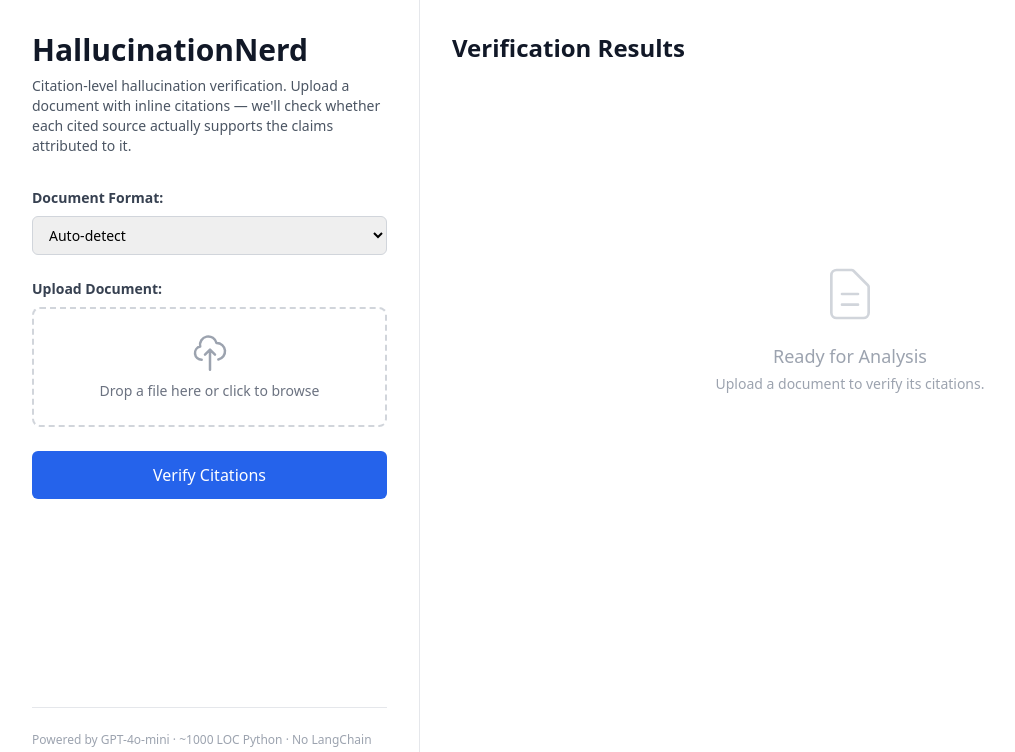
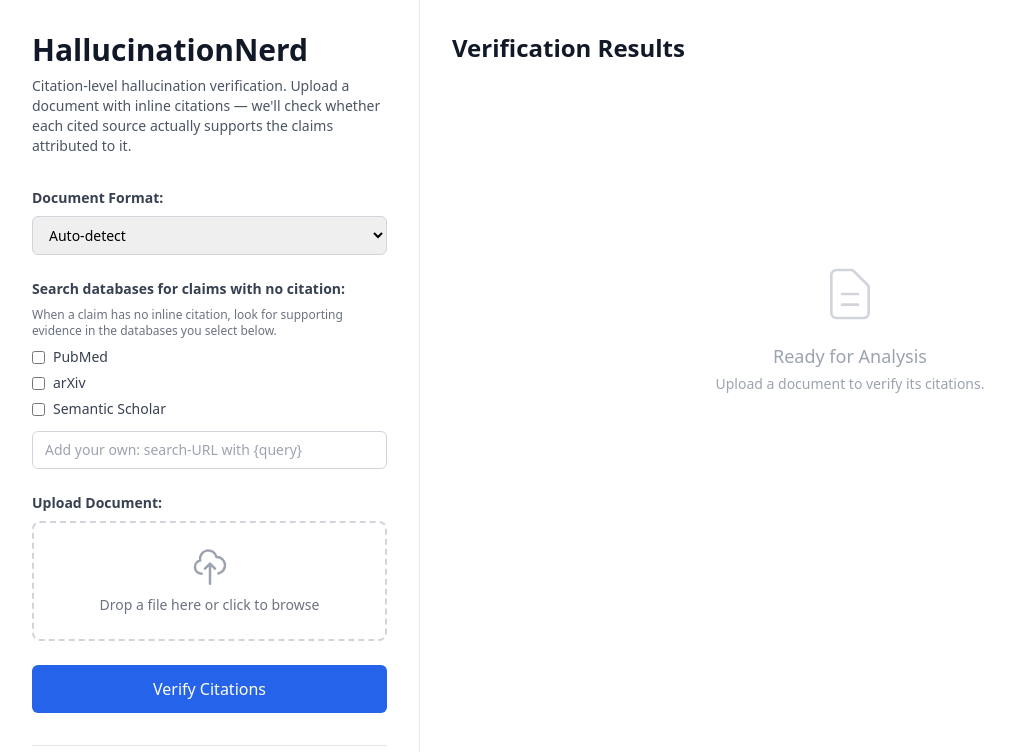
Before and after one commit to Taranum01/HallucinationNerd, a FastAPI app: page / in a window 1280 px wide. Shown: the top 752 px of the page, without its empty margins (0-1015 px from the left). Run offline with FastAPI, Linux system fonts and the light colour scheme; some libraries are stand-ins or nearby versions.

Commit message:
feat(web): add user-selectable source databases for backup search
Add PubMed/arXiv/Semantic Scholar checkboxes plus a custom search-URL
database so claims with no inline citation are checked against the
databases the user selects. Wires backup_search into /verify and reports
BACKUP_FOUND / NO_BACKUP_FOUND per claim.

```diff
--- a/web/app.py
+++ b/web/app.py
@@ -39,9 +39,14 @@ async def verify_document(
     request: Request,
     file: UploadFile = File(...),
     source_type: str = Form(default="auto"),
+    databases: str = Form(default=""),
+    custom_database: str = Form(default=""),
 ):
     """
     Accept a document upload, extract claims + citations, verify each one.
+    For claims with no inline citation, optionally run a backup search over the
+    user-selected databases (comma-separated keys in `databases`, plus an optional
+    `custom_database` search-URL template containing '{query}').
     Returns JSON with per-claim results.
     """
     if not os.getenv("OPENAI_API_KEY"):
@@ -57,8 +62,11 @@ async def verify_document(
         tmp.write(content_bytes)
         tmp_path = tmp.name
 
+    db_list = [d.strip() for d in databases.split(",") if d.strip()]
     try:
-        results = await asyncio.to_thread(_run_verification, tmp_path, filename, suffix, source_type)
+        results = await asyncio.to_thread(
+            _run_verification, tmp_path, filename, suffix, source_type, db_list, custom_database.strip()
+        )
         return JSONResponse(content=results)
     except Exception as e:
         return JSONResponse(content={"error": str(e)}, status_code=500)
@@ -154,11 +162,50 @@ def _extract_citation_rich_sections(text: str, max_chars: int = 12000) -> str:
     return text[:max_chars]
 
 
-def _run_verification(file_path: str, filename: str, suffix: str, source_type: str) -> dict:
+def _verify_one(claim_text: str, source_content: str) -> dict:
+    """Verify a single claim against a block of source content (used by the backup
+    search for uncited claims). Returns a dict with verdict/confidence/evidence."""
+    import re as _re
+    import hashlib as _hl
+    from verify_hallucinations import verify_citations_for_question, _find_relevant_spans
+
+    clean_text = _re.sub(r'\[\d+(?:,\s*\d+)*\]', '', claim_text).strip()
+    chunked = _find_relevant_spans(clean_text, source_content)
+    if not chunked or len(chunked) < 50:
+        chunked = source_content[:15000]
+
+    out = {"verdict": "UNVERIFIABLE", "confidence": 0.0, "evidence_quote": "", "reasoning": ""}
+    verification = verify_citations_for_question(
+        entry={
+            "question_id": _hl.md5((clean_text + "backup").encode()).hexdigest()[:12],
+            "synopsis": f"{clean_text} [1]",
+            "retrieved_articles": [{"id": "1", "content": chunked}],
+        },
+        single_claim=True,
+    )
+    if verification:
+        v = verification[0] if isinstance(verification, list) else verification
+        if hasattr(v, "verdict"):
+            out.update({"verdict": v.verdict, "confidence": v.confidence,
+                        "evidence_quote": v.evidence_quote, "reasoning": v.reasoning})
+        else:
+            out.update({"verdict": v.get("verdict", "UNVERIFIABLE"),
+                        "confidence": v.get("confidence", 0.0),
+                        "evidence_quote": v.get("evidence_quote", ""),
+                        "reasoning": v.get("reasoning", "")})
+    return out
+
+
+def _run_verification(file_path: str, filename: str, suffix: str, source_type: str,
+                      databases: list = None, custom_database: str = "") -> dict:
     """
     Run the HallucinationNerd pipeline on the uploaded file.
     This runs in a thread to not block the event loop.
+    `databases` is the list of user-selected backup-search databases (used for
+    claims with no inline citation); `custom_database` is an optional user-supplied
+    search-URL template.
     """
+    databases = databases or []
     from verify_hallucinations import (
         _parse_pdf,
         decompose_claims,
@@ -244,7 +291,38 @@ def _run_verification(file_path: str, filename: str, suffix: str, source_type: s
         }
 
         if not cited_refs:
-            result["reasoning"] = "No citation provided for this claim."
+            # No inline citation. If the user enabled backup databases, search them
+            # for supporting evidence; otherwise report it as uncited.
+            if databases or custom_database:
+                from citation_resolver import backup_search
+                bcontent, bsource = backup_search(claim_text, databases, custom_database)
+                if bcontent:
+                    bv = _verify_one(claim_text, bcontent)
+                    if bv["verdict"] in ("SUPPORTED", "PARTIALLY_SUPPORTED"):
+                        result["verdict"] = "BACKUP_FOUND"
+                        result["backup_source"] = bsource
+                        result["confidence"] = bv["confidence"]
+                        result["evidence_quote"] = bv["evidence_quote"]
+                        result["reasoning"] = (
+                            f"No inline citation. Supporting evidence found via {bsource} "
+                            f"(verdict against that source: {bv['verdict']})."
+                        )
+                    else:
+                        result["verdict"] = "NO_BACKUP_FOUND"
+                        result["backup_source"] = bsource
+                        result["reasoning"] = (
+                            f"No inline citation. Searched {bsource}, but the top candidate "
+                            f"did not support the claim ({bv['verdict']})."
+                        )
+                else:
+                    result["verdict"] = "NO_BACKUP_FOUND"
+                    searched = ", ".join(databases) if databases else "custom database"
+                    result["reasoning"] = (
+                        f"No inline citation. No supporting source found in the selected "
+                        f"database(s): {searched}."
+                    )
+            else:
+                result["reasoning"] = "No citation provided for this claim."
             results.append(result)
             continue
 
@@ -324,9 +402,12 @@ def _run_verification(file_path: str, filename: str, suffix: str, source_type: s
     not_supported = sum(1 for r in results if r["verdict"] == "NOT_SUPPORTED")
     contradicted = sum(1 for r in results if r["verdict"] == "CONTRADICTED")
     unverifiable = sum(1 for r in results if r["verdict"] == "UNVERIFIABLE")
+    backup_found = sum(1 for r in results if r["verdict"] == "BACKUP_FOUND")
+    no_backup_found = sum(1 for r in results if r["verdict"] == "NO_BACKUP_FOUND")
 
-    verifiable = total - unverifiable
-    reliability_pct = (supported + partial) / verifiable * 100 if verifiable > 0 else 0
+    # Verifiable = everything we could actually assess (backup outcomes count).
+    verifiable = supported + partial + not_supported + contradicted + backup_found + no_backup_found
+    reliability_pct = (supported + partial + backup_found) / verifiable * 100 if verifiable > 0 else 0
 
     return {
         "filename": filename,
@@ -337,6 +418,8 @@ def _run_verification(file_path: str, filename: str, suffix: str, source_type: s
             "not_supported": not_supported,
             "contradicted": contradicted,
             "unverifiable": unverifiable,
+            "backup_found": backup_found,
+            "no_backup_found": no_backup_found,
             "reliability_percent": round(reliability_pct, 1),
         },
         "claims": results,
--- a/web/static/js/app.js
+++ b/web/static/js/app.js
@@ -78,6 +78,9 @@ form.addEventListener('submit', async (e) => {
     const formData = new FormData();
     formData.append('file', fileInput.files[0]);
     formData.append('source_type', document.getElementById('sourceType').value);
+    const selectedDbs = [...document.querySelectorAll('.dbCheck:checked')].map(c => c.value);
+    formData.append('databases', selectedDbs.join(','));
+    formData.append('custom_database', document.getElementById('customDatabase').value.trim());
 
     try {
         const response = await fetch('/verify', { method: 'POST', body: formData });
@@ -131,10 +134,18 @@ function renderResults(data) {
     const notSupportedRefs = new Set();
     const inaccessibleRefs = new Set();
     let noCitationCount = 0;
+    let backupFoundCount = 0;
+    let noBackupCount = 0;
 
     data.claims.forEach(c => {
         const refs = c.cited_refs || [];
-        if (refs.length === 0) { noCitationCount++; return; }
+        if (refs.length === 0) {
+            // Uncited claim: bucket by backup-search outcome
+            if (c.verdict === 'BACKUP_FOUND') backupFoundCount++;
+            else if (c.verdict === 'NO_BACKUP_FOUND') noBackupCount++;
+            else noCitationCount++;
+            return;
+        }
         refs.forEach(r => {
             if (c.citation_exists === true) {
                 existingRefs.add(r);
@@ -172,6 +183,16 @@ function renderResults(data) {
         document.getElementById('catNoCitationRefs').textContent =
             ` ${noCitationCount} claim${noCitationCount === 1 ? '' : 's'} with no inline citation`;
     }
+    if (backupFoundCount > 0) {
+        document.getElementById('catBackupFound').classList.remove('hidden');
+        document.getElementById('catBackupFoundRefs').textContent =
+            ` ${backupFoundCount} uncited claim${backupFoundCount === 1 ? '' : 's'} matched to a supporting source`;
+    }
+    if (noBackupCount > 0) {
+        document.getElementById('catNoBackup').classList.remove('hidden');
+        document.getElementById('catNoBackupRefs').textContent =
+            ` ${noBackupCount} uncited claim${noBackupCount === 1 ? '' : 's'} with no supporting source found`;
+    }
 
     // Show detailed claims header
     document.getElementById('detailsHeader').style.display = 'block';
@@ -182,9 +203,17 @@ function renderResults(data) {
         card.className = `p-4 rounded-lg fade-in ${getVerdictClass(claim.verdict)}`;
         card.style.animationDelay = `${i * 0.05}s`;
 
-        const verdictBadge = (!claim.cited_refs || claim.cited_refs.length === 0)
-            ? { label: '— No Citation Provided', class: 'bg-purple-100 text-purple-700' }
-            : getVerdictBadge(claim.verdict);
+        const noRefs = (!claim.cited_refs || claim.cited_refs.length === 0);
+        let verdictBadge;
+        if (claim.verdict === 'BACKUP_FOUND') {
+            verdictBadge = { label: `✓ Backup Source Found${claim.backup_source ? ' — ' + claim.backup_source : ''}`, class: 'bg-teal-100 text-teal-700' };
+        } else if (claim.verdict === 'NO_BACKUP_FOUND') {
+            verdictBadge = { label: '✗ No Backup Source', class: 'bg-orange-100 text-orange-700' };
+        } else if (noRefs) {
+            verdictBadge = { label: '— No Citation Provided', class: 'bg-purple-100 text-purple-700' };
+        } else {
+            verdictBadge = getVerdictBadge(claim.verdict);
+        }
         const confidence = claim.confidence ? `${Math.round(claim.confidence * 100)}%` : '';
 
         card.innerHTML = `
@@ -218,6 +247,8 @@ function getVerdictClass(verdict) {
         case 'PARTIALLY_SUPPORTED': return 'verdict-partial';
         case 'NOT_SUPPORTED': return 'verdict-not-supported';
         case 'CONTRADICTED': return 'verdict-contradicted';
+        case 'BACKUP_FOUND': return 'verdict-backup-found';
+        case 'NO_BACKUP_FOUND': return 'verdict-no-backup';
         default: return 'verdict-unverifiable';
     }
 }
--- a/web/templates/index.html
+++ b/web/templates/index.html
@@ -11,6 +11,8 @@
         .verdict-not-supported { background: #fee2e2; border-left: 4px solid #dc2626; }
         .verdict-contradicted { background: #fecaca; border-left: 4px solid #991b1b; }
         .verdict-unverifiable { background: #f3f4f6; border-left: 4px solid #6b7280; }
+        .verdict-backup-found { background: #ccfbf1; border-left: 4px solid #0d9488; }
+        .verdict-no-backup { background: #ffedd5; border-left: 4px solid #ea580c; }
         .fade-in { animation: fadeIn 0.3s ease-in; }
         @keyframes fadeIn { from { opacity: 0; transform: translateY(8px); } to { opacity: 1; transform: translateY(0); } }
         .spinner { border: 3px solid #e5e7eb; border-top: 3px solid #2563eb; border-radius: 50%; width: 24px; height: 24px; animation: spin 0.8s linear infinite; }
@@ -37,6 +39,23 @@
                     <option value="json">JSON (structured input)</option>
                     <option value="text">Plain text</option>
                 </select>
+
+                <label class="text-sm font-semibold text-gray-700 mb-2">Search databases for claims with no citation:</label>
+                <p class="text-xs text-gray-500 mb-2">When a claim has no inline citation, look for supporting evidence in the databases you select below.</p>
+                <div class="flex flex-col gap-1.5 mb-3">
+                    <label class="flex items-center gap-2 text-sm text-gray-700">
+                        <input type="checkbox" name="db" value="pubmed" class="dbCheck rounded border-gray-300"> PubMed
+                    </label>
+                    <label class="flex items-center gap-2 text-sm text-gray-700">
+                        <input type="checkbox" name="db" value="arxiv" class="dbCheck rounded border-gray-300"> arXiv
+                    </label>
+                    <label class="flex items-center gap-2 text-sm text-gray-700">
+                        <input type="checkbox" name="db" value="semantic_scholar" class="dbCheck rounded border-gray-300"> Semantic Scholar
+                    </label>
+                </div>
+                <input type="text" id="customDatabase" name="custom_database"
+                    placeholder="Add your own: search-URL with {query}"
+                    class="border border-gray-300 rounded-md px-3 py-2 mb-6 text-sm focus:outline-none focus:ring-2 focus:ring-blue-500">
 
                 <label class="text-sm font-semibold text-gray-700 mb-2">Upload Document:</label>
                 <div id="dropZone"
@@ -125,6 +144,14 @@
                         <span class="font-semibold text-purple-800">No Citation Provided:</span>
                         <span class="text-purple-700" id="catNoCitationRefs"></span>
                     </div>
+                    <div id="catBackupFound" class="hidden p-3 bg-teal-50 border border-teal-200 rounded">
+                        <span class="font-semibold text-teal-800">Uncited Claim — Supporting Source Found:</span>
+                        <span class="text-teal-700" id="catBackupFoundRefs"></span>
+                    </div>
+                    <div id="catNoBackup" class="hidden p-3 bg-orange-50 border border-orange-200 rounded">
+                        <span class="font-semibold text-orange-800">Uncited Claim — No Supporting Source Found:</span>
+                        <span class="text-orange-700" id="catNoBackupRefs"></span>
+                    </div>
                     <div id="catInaccessible" class="hidden p-3 bg-gray-100 border border-gray-300 rounded">
                         <span class="font-semibold text-gray-700">Inaccessible Articles:</span>
                         <span class="text-gray-600" id="catInaccessibleRefs"></span>
```
Also changed, not shown: web/citation_resolver.py (+65 -0 lines).
